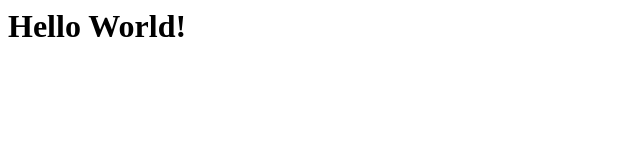
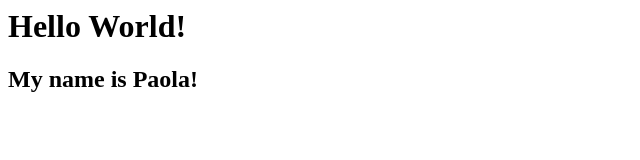
Before and after one commit to tarikoz123/testProject, a plain HTML site: page index.html in a window 1280 px wide. Shown: the whole page, without its empty margins (0-640 px from the left). Drawn offline with Linux system fonts and the light colour scheme.

Commit message:
Added my name to the index.html

```diff
--- a/index.html
+++ b/index.html
@@ -1 +1,2 @@
 <h1>Hello World!</h1>
+<h2>My name is Paola!</h2>
```
Also changed, not shown: paolaCortes.html (line endings or trailing spaces).
